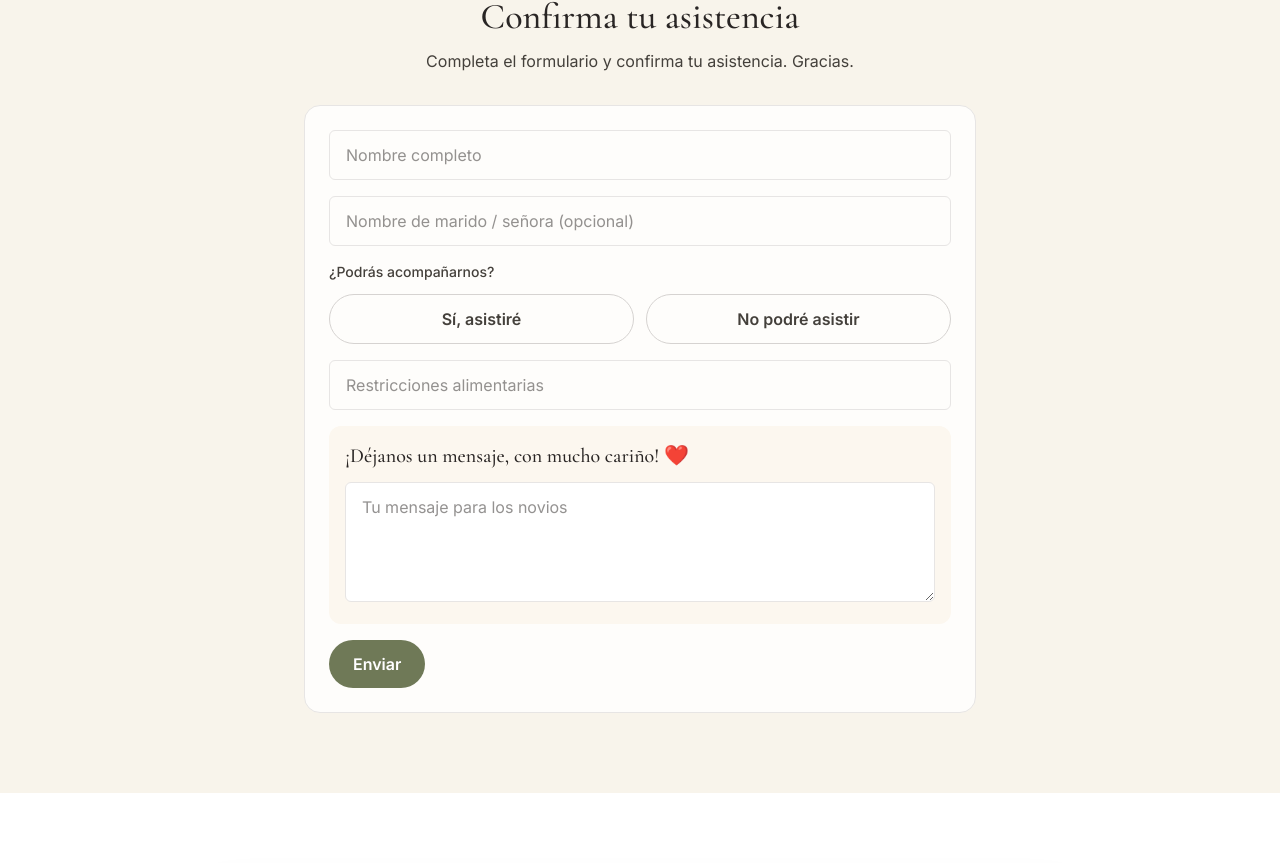
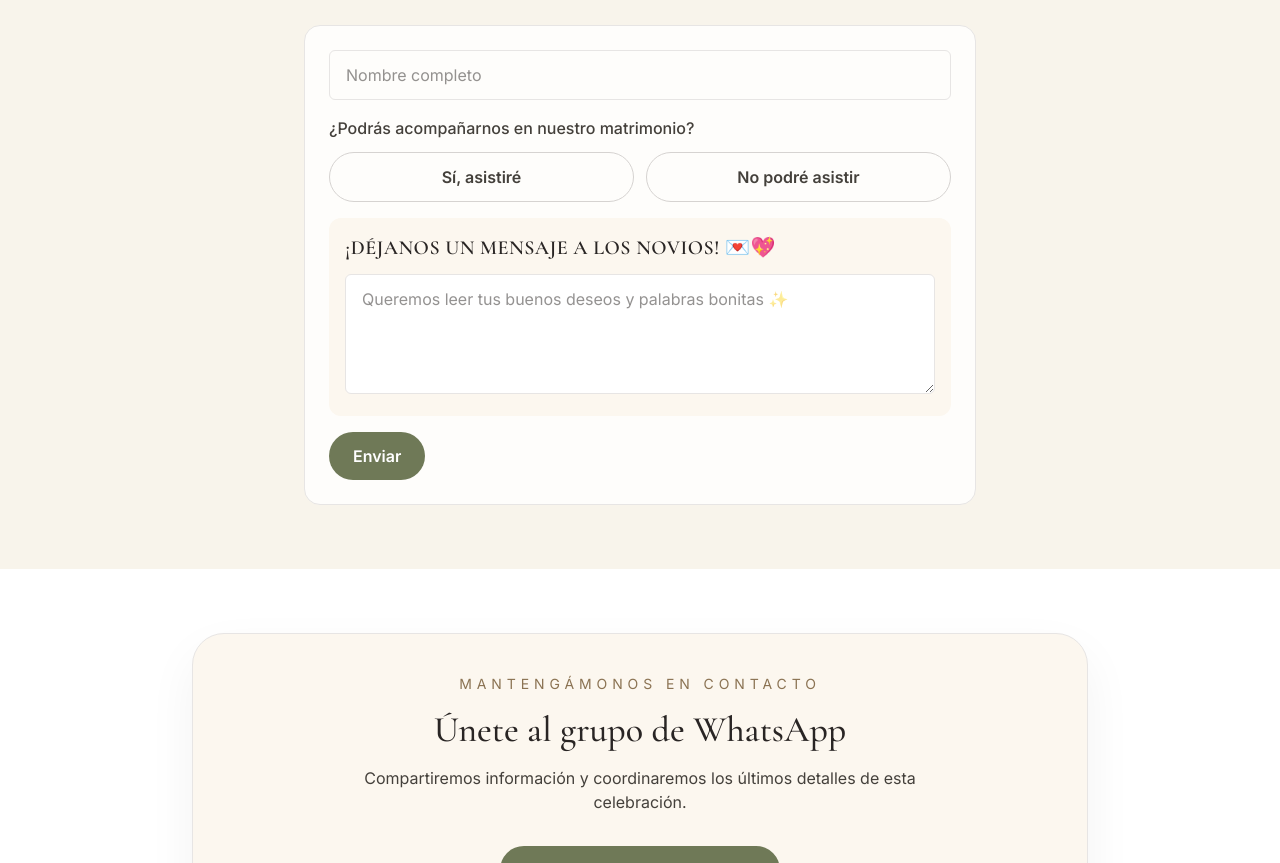
Before and after one commit to joseibietasepulveda/matri, a Next.js app: page / in a window 1280 px wide. Shown: the part 2257-3120 px from the top of the page. Built offline with nearby package versions, Linux system fonts and the light colour scheme.

Commit message:
Refine RSVP choices and WhatsApp group links

```diff
--- a/src/app/page.tsx
+++ b/src/app/page.tsx
@@ -9,17 +9,23 @@ type AttendanceValue = 'yes' | 'no';
 
 type FormState = {
   fullName: string;
+  hasCompanion: AttendanceValue | '';
   spouseName: string;
   attendance: AttendanceValue | '';
-  dietaryRestrictions: string;
+  dietaryNeeds: AttendanceValue | '';
+  dietaryPreference: 'vegetarian' | 'vegan' | 'celiac' | 'other' | '';
+  dietaryOther: string;
   message: string;
 };
 
 const initialFormState: FormState = {
   fullName: '',
+  hasCompanion: '',
   spouseName: '',
   attendance: '',
-  dietaryRestrictions: '',
+  dietaryNeeds: '',
+  dietaryPreference: '',
+  dietaryOther: '',
   message: '',
 };
 
@@ -69,6 +75,10 @@ export default function Home() {
   const calendarEndDate = weddingConfig.calendarEndDate ?? '';
   const googleCalendarUrl = `https://calendar.google.com/calendar/render?action=TEMPLATE&text=${encodeURIComponent(calendarTitle)}&dates=${calendarStartDate}/${calendarEndDate}&details=${encodeURIComponent(calendarDescription)}&location=${encodeURIComponent(calendarLocation)}`;
   const hotels = weddingConfig.hotels ?? [];
+  const isAttending = formData.attendance === 'yes';
+  const dietaryRestrictions = formData.dietaryPreference === 'other'
+    ? formData.dietaryOther
+    : ({ vegetarian: 'Vegetariano', vegan: 'Vegano', celiac: 'Celíaco' }[formData.dietaryPreference] ?? '');
 
   return (
     <main className="min-h-screen bg-[radial-gradient(circle_at_top,_rgba(245,238,225,0.7),_transparent_60%)] text-stone-800">
@@ -144,7 +154,7 @@ export default function Home() {
         </div>
       </section>
 
-      <section id="gran-dia" className="scroll-mt-12 bg-white px-4 py-20 sm:px-6 lg:px-8">
+      <section id="gran-dia" className="scroll-mt-12 bg-white px-4 py-12 sm:px-6 sm:py-16 lg:px-8">
         <div className="mx-auto grid max-w-6xl gap-8 lg:grid-cols-[1.05fr_0.95fr] lg:items-start">
           <div>
             <p className="text-sm uppercase tracking-[0.35em] text-[#8b7353]">El gran día</p>
@@ -183,7 +193,7 @@ export default function Home() {
         </div>
       </section>
 
-      <section id="como-llegar" className="scroll-mt-12 bg-[#fcf7ef] px-4 py-20 sm:px-6 lg:px-8">
+      <section id="como-llegar" className="scroll-mt-12 bg-[#fcf7ef] px-4 py-12 sm:px-6 sm:py-16 lg:px-8">
         <div className="mx-auto max-w-5xl rounded-[2rem] border border-stone-200 bg-white/80 p-8 shadow-[0_20px_50px_rgba(0,0,0,0.05)] sm:p-10">
           <p className="text-sm uppercase tracking-[0.35em] text-[#8b7353]">Cómo llegar</p>
           <div className="mt-4 flex flex-col gap-4 sm:flex-row sm:items-center sm:justify-between">
@@ -203,7 +213,7 @@ export default function Home() {
         </div>
       </section>
 
-      <section id="confirmacion" className="scroll-mt-12 bg-[#f8f4eb] px-4 py-20 sm:px-6 lg:px-8">
+      <section id="confirmacion" className="scroll-mt-12 bg-[#f8f4eb] px-4 py-12 sm:px-6 sm:py-16 lg:px-8">
         <div className="mx-auto max-w-3xl">
           <div className="mb-8 text-center">
             <p className="text-sm uppercase tracking-[0.35em] text-[#8b7353]">Confirmación</p>
@@ -226,9 +236,9 @@ export default function Home() {
 
               const payload = {
                 fullName: formData.fullName,
-                spouseName: formData.spouseName,
+                spouseName: formData.hasCompanion === 'yes' ? formData.spouseName : '',
                 attendance: formData.attendance,
-                dietaryRestrictions: formData.dietaryRestrictions,
+                dietaryRestrictions: isAttending && formData.dietaryNeeds === 'yes' ? dietaryRestrictions : '',
                 message: formData.message,
               };
 
@@ -260,16 +270,8 @@ export default function Home() {
             />
             {errors.fullName && <p className="text-sm text-red-700">{errors.fullName}</p>}
 
-            <input
-              aria-label="Nombre de marido o señora"
-              placeholder="Nombre de marido / señora (opcional)"
-              value={formData.spouseName}
-              onChange={(e) => setFormData((s) => ({ ...s, spouseName: e.target.value }))}
-              className="rounded-md border border-stone-200 px-4 py-3"
-            />
-
             <fieldset>
-              <legend className="mb-3 text-sm font-medium text-stone-700">¿Podrás acompañarnos?</legend>
+              <legend className="mb-3 text-base font-medium text-stone-700">¿Podrás acompañarnos en nuestro matrimonio?</legend>
               <div className="grid grid-cols-2 gap-3">
                 <button type="button" aria-pressed={formData.attendance === 'yes'} onClick={() => setFormData((s) => ({ ...s, attendance: 'yes' }))} className={`rounded-full border px-4 py-3 font-semibold transition ${formData.attendance === 'yes' ? 'border-[#6f7957] bg-[#6f7957] text-white' : 'border-stone-300 text-stone-700 hover:bg-stone-50'}`}>
                   Sí, asistiré
@@ -281,16 +283,40 @@ export default function Home() {
               {errors.attendance && <p className="mt-2 text-sm text-red-700">{errors.attendance}</p>}
             </fieldset>
 
-            <input
-              placeholder="Restricciones alimentarias"
-              value={formData.dietaryRestrictions}
-              onChange={(e) => setFormData((s) => ({ ...s, dietaryRestrictions: e.target.value }))}
-              className="rounded-md border border-stone-200 px-4 py-3"
-            />
+            {isAttending && (
+              <>
+                <fieldset>
+                  <legend className="mb-3 text-base font-medium text-stone-700">¿Vendrás con tu marido / señora?</legend>
+                  <div className="grid grid-cols-2 gap-3">
+                    <button type="button" aria-pressed={formData.hasCompanion === 'yes'} onClick={() => setFormData((s) => ({ ...s, hasCompanion: 'yes' }))} className={`rounded-full border px-4 py-3 font-semibold transition ${formData.hasCompanion === 'yes' ? 'border-[#6f7957] bg-[#6f7957] text-white' : 'border-stone-300 text-stone-700 hover:bg-stone-50'}`}>Sí</button>
+                    <button type="button" aria-pressed={formData.hasCompanion === 'no'} onClick={() => setFormData((s) => ({ ...s, hasCompanion: 'no', spouseName: '' }))} className={`rounded-full border px-4 py-3 font-semibold transition ${formData.hasCompanion === 'no' ? 'border-stone-500 bg-stone-600 text-white' : 'border-stone-300 text-stone-700 hover:bg-stone-50'}`}>No</button>
+                  </div>
+                </fieldset>
+                {formData.hasCompanion === 'yes' && <input aria-label="Nombre de marido o señora" placeholder="¿Cómo se llama tu marido / señora?" value={formData.spouseName} onChange={(e) => setFormData((s) => ({ ...s, spouseName: e.target.value }))} className="rounded-md border border-stone-200 px-4 py-3" />}
+                <fieldset>
+                  <legend className="mb-3 text-base font-medium text-stone-700">¿Tienes alguna restricción alimentaria?</legend>
+                  <div className="grid grid-cols-2 gap-3">
+                    <button type="button" aria-pressed={formData.dietaryNeeds === 'yes'} onClick={() => setFormData((s) => ({ ...s, dietaryNeeds: 'yes' }))} className={`rounded-full border px-4 py-3 font-semibold transition ${formData.dietaryNeeds === 'yes' ? 'border-[#6f7957] bg-[#6f7957] text-white' : 'border-stone-300 text-stone-700 hover:bg-stone-50'}`}>Sí</button>
+                    <button type="button" aria-pressed={formData.dietaryNeeds === 'no'} onClick={() => setFormData((s) => ({ ...s, dietaryNeeds: 'no', dietaryPreference: '', dietaryOther: '' }))} className={`rounded-full border px-4 py-3 font-semibold transition ${formData.dietaryNeeds === 'no' ? 'border-stone-500 bg-stone-600 text-white' : 'border-stone-300 text-stone-700 hover:bg-stone-50'}`}>No</button>
+                  </div>
+                </fieldset>
+                {formData.dietaryNeeds === 'yes' && (
+                  <fieldset>
+                    <legend className="mb-3 text-base font-medium text-stone-700">Cuéntanos cuál:</legend>
+                    <div className="grid grid-cols-2 gap-3 sm:grid-cols-4">
+                      {[['vegetarian', 'Vegetariano'], ['vegan', 'Vegano'], ['celiac', 'Celíaco'], ['other', 'Otro']].map(([value, label]) => (
+                        <button key={value} type="button" aria-pressed={formData.dietaryPreference === value} onClick={() => setFormData((s) => ({ ...s, dietaryPreference: value as FormState['dietaryPreference'], dietaryOther: value === 'other' ? s.dietaryOther : '' }))} className={`rounded-full border px-3 py-3 text-sm font-semibold transition ${formData.dietaryPreference === value ? 'border-[#6f7957] bg-[#6f7957] text-white' : 'border-stone-300 text-stone-700 hover:bg-stone-50'}`}>{label}</button>
+                      ))}
+                    </div>
+                    {formData.dietaryPreference === 'other' && <input aria-label="Otra restricción alimentaria" placeholder="Escribe tu restricción alimentaria" value={formData.dietaryOther} onChange={(e) => setFormData((s) => ({ ...s, dietaryOther: e.target.value }))} className="mt-3 w-full rounded-md border border-stone-200 px-4 py-3" />}
+                  </fieldset>
+                )}
+              </>
+            )}
 
             <div className="rounded-xl bg-[#fcf7ef] p-4">
-              <label htmlFor="message" className="font-serif text-xl text-stone-800">¡Déjanos un mensaje, con mucho cariño! ❤️</label>
-              <textarea id="message" placeholder="Tu mensaje para los novios" value={formData.message} onChange={(e) => setFormData((s) => ({ ...s, message: e.target.value }))} className="mt-3 min-h-[120px] w-full rounded-md border border-stone-200 bg-white px-4 py-3" />
+              <label htmlFor="message" className="font-serif text-xl font-semibold uppercase tracking-wide text-stone-800">¡DÉJANOS UN MENSAJE A LOS NOVIOS! 💌💖</label>
+              <textarea id="message" placeholder="Queremos leer tus buenos deseos y palabras bonitas ✨" value={formData.message} onChange={(e) => setFormData((s) => ({ ...s, message: e.target.value }))} className="mt-3 min-h-[120px] w-full rounded-md border border-stone-200 bg-white px-4 py-3" />
             </div>
 
             <div className="flex items-center justify-between gap-4">
@@ -301,7 +327,7 @@ export default function Home() {
         </div>
       </section>
 
-      <section id="whatsapp" className="scroll-mt-12 bg-white px-4 py-20 sm:px-6 lg:px-8">
+      <section id="whatsapp" className="scroll-mt-12 bg-white px-4 py-12 sm:px-6 sm:py-16 lg:px-8">
         <div className="mx-auto max-w-4xl rounded-[2rem] border border-stone-200 bg-[#fcf7ef] p-10 text-center shadow-[0_20px_50px_rgba(0,0,0,0.05)]">
           <p className="text-sm uppercase tracking-[0.35em] text-[#8b7353]">Mantengámonos en contacto</p>
           <h2 className="mt-4 font-serif text-3xl text-stone-800 sm:text-4xl">Únete al grupo de WhatsApp</h2>
@@ -312,7 +338,7 @@ export default function Home() {
         </div>
       </section>
 
-      <section className="bg-[#f8f4eb] px-4 py-20 sm:px-6 lg:px-8">
+      <section className="bg-[#f8f4eb] px-4 py-12 sm:px-6 sm:py-16 lg:px-8">
         <div className="mx-auto max-w-5xl rounded-[2rem] border border-stone-200 bg-white/80 p-8 shadow-[0_20px_50px_rgba(0,0,0,0.05)] sm:p-10">
           <p className="text-sm uppercase tracking-[0.35em] text-[#8b7353]">Regalos</p>
           <h2 className="mt-4 font-serif text-3xl text-stone-800 sm:text-4xl">Opciones para regalar</h2>
@@ -340,7 +366,7 @@ export default function Home() {
         </div>
       </section>
 
-      <section id="quedarte" className="scroll-mt-12 bg-[#f8f4eb] px-4 py-20 sm:px-6 lg:px-8">
+      <section id="quedarte" className="scroll-mt-12 bg-[#f8f4eb] px-4 py-12 sm:px-6 sm:py-16 lg:px-8">
         <div className="mx-auto max-w-6xl">
           <div className="flex flex-col gap-4 text-center sm:text-left">
             <p className="text-sm uppercase tracking-[0.35em] text-[#8b7353]">¿Te quedarás?</p>
@@ -360,20 +386,20 @@ export default function Home() {
           <div className="mt-12 rounded-[2rem] border border-stone-200 bg-white/80 p-8 text-center shadow-[0_20px_50px_rgba(0,0,0,0.05)]">
             <p className="text-lg text-stone-700">¿Necesitas transporte desde tu hotel al matrimonio?</p>
             <p className="mt-3 text-stone-600">Nosotros te ayudamos a coordinarlo.</p>
-            <a href={weddingConfig.whatsappContactUrl} target="_blank" rel="noreferrer" className="mt-6 inline-flex rounded-full bg-[#6f7957] px-6 py-3 font-semibold text-white transition hover:opacity-90">
-              Coordinar transporte por WhatsApp
+            <a href={weddingConfig.whatsappGroupUrl} target="_blank" rel="noreferrer" className="mt-6 inline-flex rounded-full bg-[#6f7957] px-6 py-3 font-semibold text-white transition hover:opacity-90">
+              Unirme al grupo de WhatsApp
             </a>
           </div>
         </div>
       </section>
 
-      <section className="bg-white px-4 py-16 sm:px-6 lg:px-8">
+      <section className="bg-white px-4 py-10 sm:px-6 sm:py-12 lg:px-8">
         <div className="mx-auto max-w-6xl overflow-hidden rounded-[2rem] border border-stone-200">
           <Image src="/couple-gallery.svg" alt="Compromiso de Rosario y Ignacio" width={1600} height={1000} className="h-[420px] w-full object-cover sm:h-[560px]" />
         </div>
       </section>
 
-      <section id="musica" className="scroll-mt-12 bg-[#fcf7ef] px-4 py-20 sm:px-6 lg:px-8">
+      <section id="musica" className="scroll-mt-12 bg-[#fcf7ef] px-4 py-12 sm:px-6 sm:py-16 lg:px-8">
         <div className="mx-auto max-w-4xl rounded-[2rem] border border-stone-200 bg-white/80 p-10 text-center shadow-[0_20px_50px_rgba(0,0,0,0.05)]">
           <p className="text-sm uppercase tracking-[0.35em] text-[#8b7353]">Ayúdanos con la música</p>
           <h2 className="mt-4 font-serif text-3xl text-stone-800 sm:text-4xl">¿Qué canción no puede faltar?</h2>
@@ -388,7 +414,7 @@ export default function Home() {
         </div>
       </section>
 
-      <section id="recuerdos" className={`scroll-mt-12 px-4 py-20 sm:px-6 lg:px-8 ${isAfterWedding ? 'bg-[#f8f4eb]' : 'bg-[#fcf7ef]'}`}>
+      <section id="recuerdos" className={`scroll-mt-12 px-4 py-12 sm:px-6 sm:py-16 lg:px-8 ${isAfterWedding ? 'bg-[#f8f4eb]' : 'bg-[#fcf7ef]'}`}>
         <div className="mx-auto max-w-5xl rounded-[2rem] border border-stone-200 bg-white/80 p-10 text-center shadow-[0_20px_50px_rgba(0,0,0,0.05)]">
           <p className="text-sm uppercase tracking-[0.35em] text-[#8b7353]">Comparte tus recuerdos</p>
           <h2 className="mt-4 font-serif text-3xl text-stone-800 sm:text-4xl">{isAfterWedding ? 'Tus fotos y videos serán parte de este recuerdo' : 'Comparte tus recuerdos'}</h2>
@@ -399,7 +425,7 @@ export default function Home() {
         </div>
       </section>
 
-      <section className="bg-white px-4 py-16 sm:px-6 lg:px-8">
+      <section className="bg-white px-4 py-10 sm:px-6 sm:py-12 lg:px-8">
         <div className="mx-auto max-w-6xl overflow-hidden rounded-[2rem] border border-stone-200">
           <Image src="/couple-gallery.svg" alt="Gracias por acompañarnos" width={1600} height={1000} className="h-[420px] w-full object-cover sm:h-[560px]" />
         </div>
```
